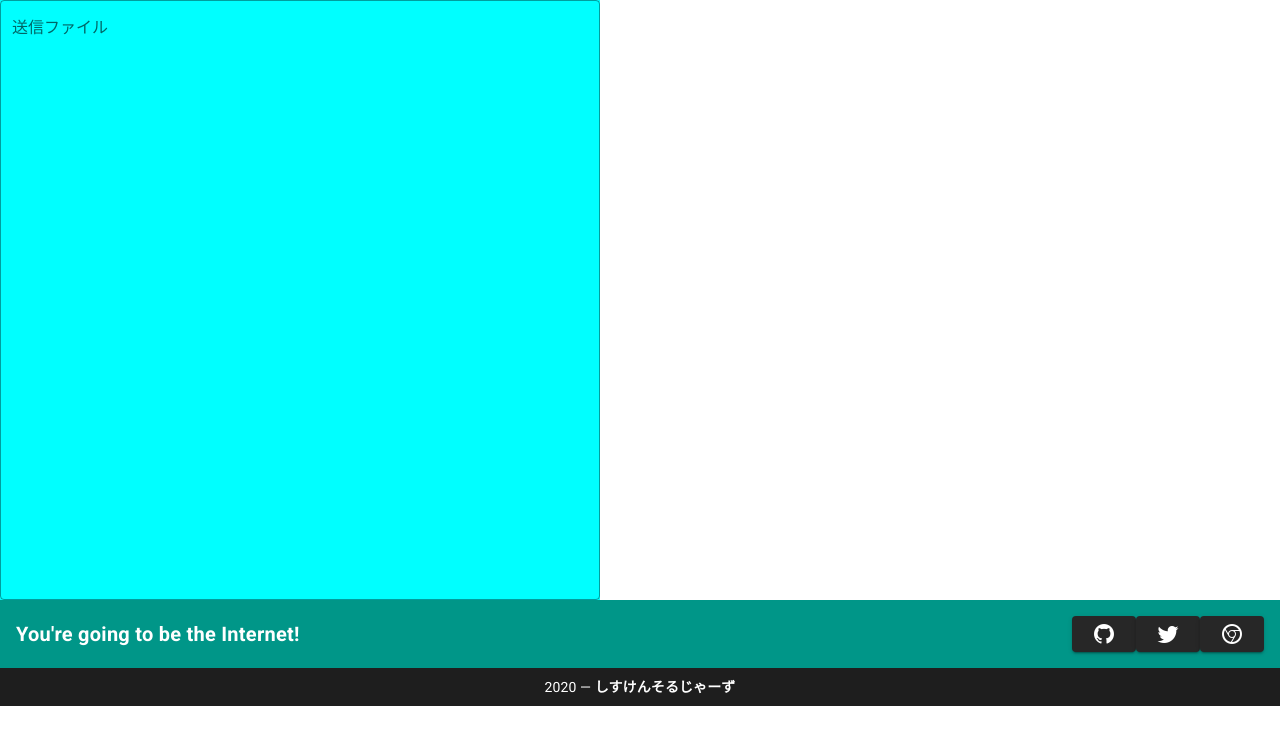
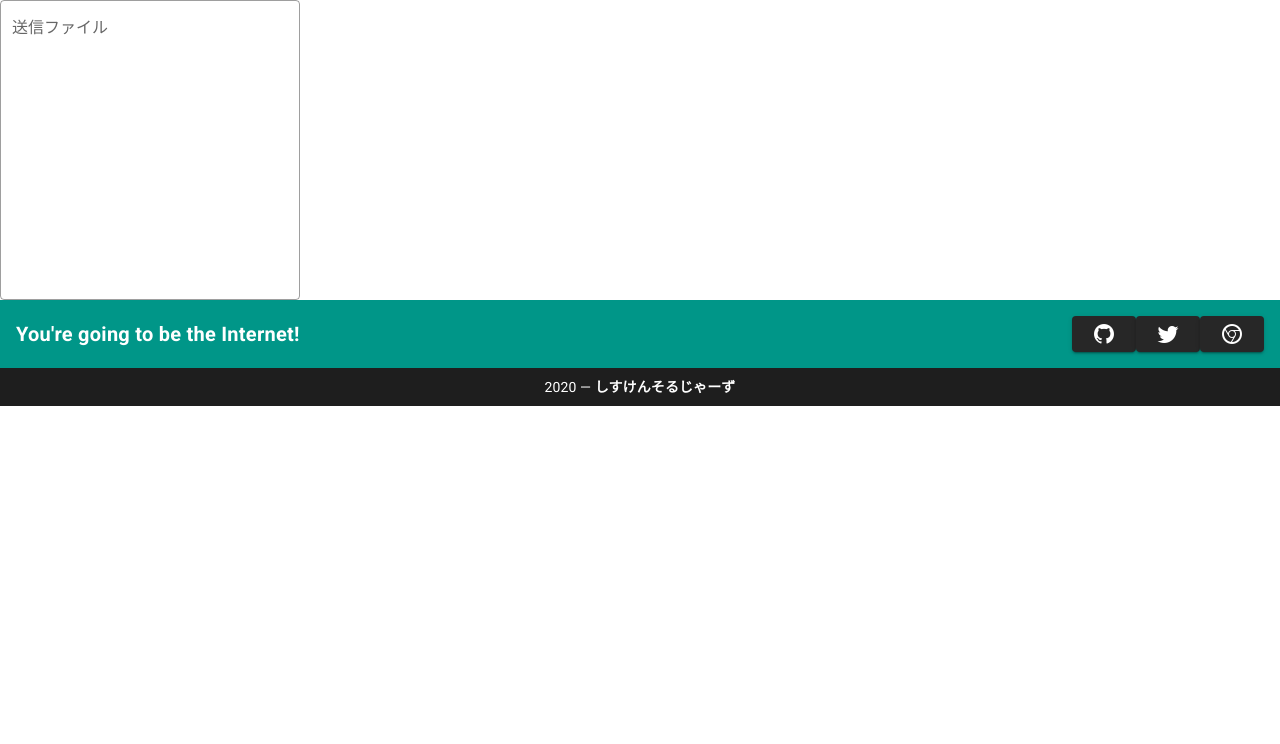
Before and after one commit to furukawaTakumi/Hack-U-vol3, a Nuxt app: page / in a window 1280 px wide. Shown: the top 744 px of the page. Built offline with nearby package versions, Linux system fonts and the light colour scheme.

Commit message:
大きさに関する修正

```diff
--- a/components/TheFileSelector.vue
+++ b/components/TheFileSelector.vue
@@ -8,12 +8,17 @@
       prepend-icon
       multiple
       outlined
-      :show-size="10"
       :height="inputHeight"
       @change="setFileSize"
     >
       <template v-slot:selection="{ index, text }">
-        <v-chip v-if="index < 8" color="deep-purple accent-4" dark label small>
+        <v-chip
+          v-if="index < 8"
+          color="deep-purple accent-4"
+          dark
+          label
+          small
+        >
           {{ text }}
         </v-chip>
 
@@ -59,7 +64,6 @@ export default {
 
 <style scoped>
 .filePikcer {
-  background-color: aqua;
   width: 100%;
   height: 100%;
 }
--- a/layouts/default.vue
+++ b/layouts/default.vue
@@ -20,7 +20,7 @@ export default {
 
 <style scoped>
 .mainFilePicker {
-  width: 600px;
-  height: 600px;
+  width: 300px;
+  height: 300px;
 }
 </style>
```
